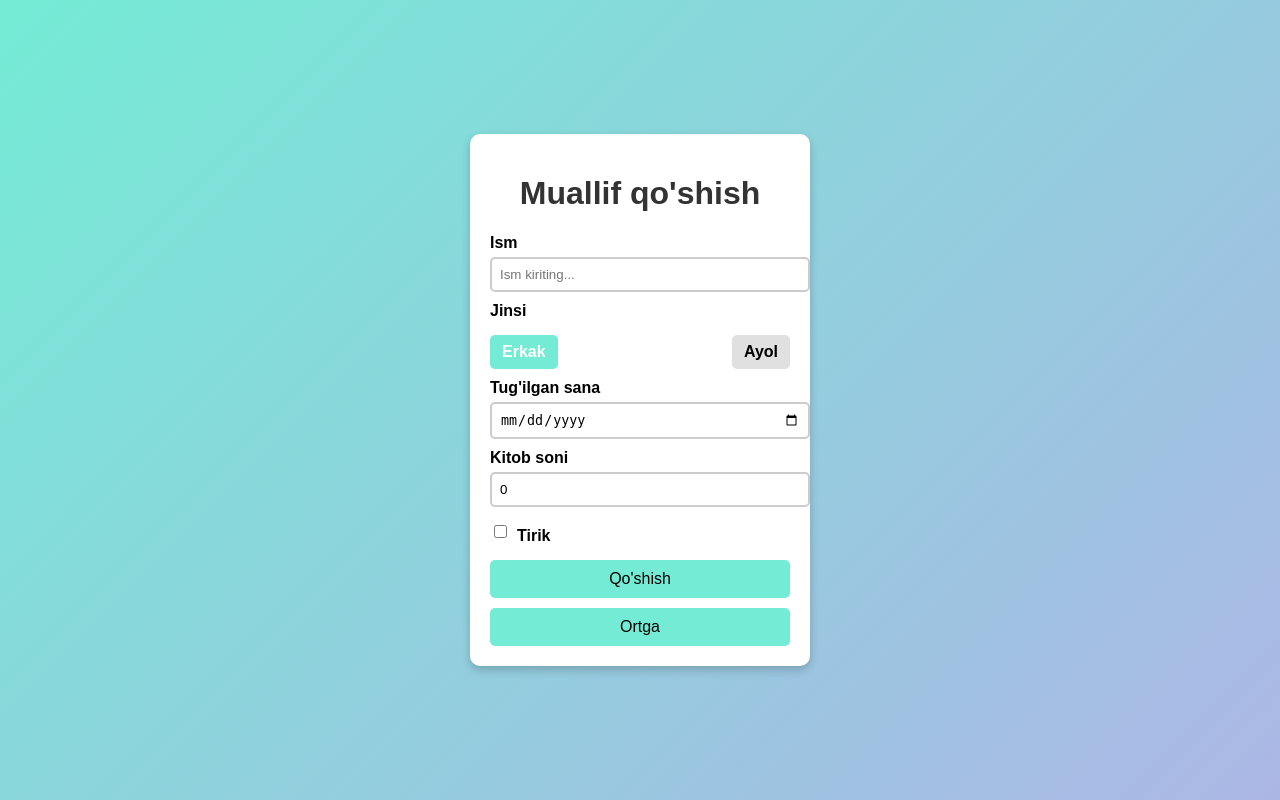
After one commit to Khayotbek1/Library, a Django app: page /authors/create_author/ in a window 1280 px wide. The commit adds this page. Run offline with Django 5.2, Linux system fonts and the light colour scheme.

Commit message:
Created admin and author create

```diff
--- a/core/settings.py
+++ b/core/settings.py
@@ -106,6 +106,7 @@ AUTH_PASSWORD_VALIDATORS = [
 
 LANGUAGE_CODE = 'en-us'
 
+
 TIME_ZONE = 'Asia/Tashkent'
 
 USE_I18N = True
--- a/core/urls.py
+++ b/core/urls.py
@@ -11,16 +11,19 @@ urlpatterns = [
     path('author/<int:author_id>/', author_detail, name='author_detail'),
     path('books/', book_view, name='book_view'),
     path('books/<int:book_id>/', book_detail, name='book_detail'),
-    path('records/', record_view),
+    path('records/', record_view, name='records'),
     path('alive_authors/', alive_authors),
     path('top_3_books/', top_3_books),
     path('oxirgi3ta_records/', last_3_records),
     path('fiction_books/', fiction_books),
-    path('lib_admin/', library_admin),
+    path('lib_admin/', library_admin, name='lib_admin'),
     path('lib_detail/<int:admin_id>/', admin_detail, name='admin_detail'),
     path('students/<int:student_id>/', student_detail),
     path('students/<int:student_id>/delete-confirm/', student_delete_confirm, name='student_delete_confirm'),
     path('students/<int:student_id>/delete/', student_delete),
     path('authors/<int:author_id>/delete-confirm/', author_delete_confirm, name='author_delete_confirm'),
     path('authors/<int:author_id>/delete/', author_delete),
+    path('authors/create_author/', create_author),
+    path('records/create_record/', create_record),
+    path('lib_admin/create_admin/', create_admin),
 ]
--- a/main/views.py
+++ b/main/views.py
@@ -28,10 +28,10 @@ def home_view(request):
 def students_view(request):
     if request.method == "POST":
         Student.objects.create(
-            name=request.POST.get('ism'),
-            course=request.POST.get('kurs'),
-            group=request.POST.get('guruh'),
-            book_quantity=request.POST.get('kitob_soni')
+            name = request.POST.get('ism'),
+            course = request.POST.get('kurs'),
+            group = request.POST.get('guruh'),
+            book_quantity = request.POST.get('kitob_soni')
         )
         return redirect('students')
     students = Student.objects.all()
@@ -52,6 +52,19 @@ def authors_view(request):
     }
 
     return render(request, 'authors.html', contex)
+
+
+def create_author(request):
+    if request.method == "POST":
+        Author.objects.create(
+            name = request.POST.get('ism'),
+            gender = request.POST.get('jins'),
+            date = request.POST.get('date'),
+            book_quantity = None if request.POST.get('kitob_soni') == '' else request.POST.get('kitob_soni'),
+            alive_or_dead =True if request.POST.get('tirik') == 'on' else False,
+        )
+        return redirect('authors')
+    return render(request, "create_author.html")
 
 def author_detail(request, author_id):
     author = Author.objects.get(id=author_id)
@@ -134,3 +147,30 @@ def author_delete(request, author_id):
     author = Author.objects.get(id = author_id)
     author.delete()
     return redirect('authors')
+
+def create_record(request):
+    if request.method == "POST":
+        Record.objects.create(
+            student = Student.objects.get(id = request.POST.get('talaba_id')),
+            book = Book.objects.get(id = request.POST.get('kitob_id')),
+            admin = LibraryAdmin.objects.get(id = request.POST.get('admin_id')),
+            date_received = None if request.POST.get('topshirildi') == '' else request.POST.get('topshirildi'),
+            return_date = None if request.POST.get('qaytarish') == '' else request.POST.get('topshirildi'),
+        )
+        return redirect('records')
+    context = {
+        'admins' : LibraryAdmin.objects.all(),
+        'talabalar': Student.objects.all(),
+        'kitoblar': Book.objects.all()
+    }
+    return render (request, "create_record.html", context)
+
+
+def create_admin(request):
+    if request.method == "POST":
+        LibraryAdmin.objects.create(
+            name = request.POST.get('ism'),
+            working_hours = request.POST.get('ish_vaqti'),
+        )
+        return redirect('lib_admin')
+    return render(request, "create_admin.html")
--- /dev/null
+++ b/templates/create_author.html
@@ -0,0 +1,195 @@
+<!DOCTYPE html>
+<html lang="uz">
+<head>
+    <meta charset="UTF-8">
+    <meta name="viewport" content="width=device-width, initial-scale=1.0">
+    <title>Muallif qo'shish</title>
+    <style>
+        /* Umumiy stillar */
+        body {
+            font-family: Arial, sans-serif;
+            background: linear-gradient(135deg, #74ebd5, #acb6e5);
+            display: flex;
+            justify-content: center;
+            align-items: center;
+            height: 100vh;
+            margin: 0;
+        }
+
+        form {
+            background: white;
+            padding: 20px;
+            border-radius: 10px;
+            box-shadow: 0px 4px 10px rgba(0, 0, 0, 0.2);
+            width: 300px;
+            animation: fadeIn 1s ease-in-out;
+        }
+
+        h1 {
+            text-align: center;
+            color: #333;
+        }
+
+        label {
+            font-weight: bold;
+            display: block;
+            margin-top: 10px;
+        }
+
+        input[type="text"],
+        input[type="date"],
+        input[type="number"] {
+            width: 100%;
+            padding: 8px;
+            margin-top: 5px;
+            border: 2px solid #ccc;
+            border-radius: 5px;
+            transition: 0.3s;
+        }
+
+        input[type="text"]:focus,
+        input[type="date"]:focus,
+        input[type="number"]:focus {
+            border-color: #74ebd5;
+            box-shadow: 0px 0px 5px #74ebd5;
+            outline: none;
+        }
+
+        /* Radio tugmalar */
+        .radio-group {
+            display: flex;
+            justify-content: space-between;
+            margin-top: 5px;
+        }
+
+        .radio-group input {
+            display: none;
+        }
+
+        .radio-group label {
+            background: #e0e0e0;
+            padding: 8px 12px;
+            border-radius: 5px;
+            cursor: pointer;
+            transition: 0.3s;
+        }
+
+        .radio-group input:checked + label {
+            background: #74ebd5;
+            color: white;
+        }
+
+        /* Checkbox */
+        .checkbox-group {
+            display: flex;
+            align-items: center;
+            margin-top: 10px;
+        }
+
+        .checkbox-group input {
+            margin-right: 10px;
+        }
+
+        /* Tugma */
+        button {
+            width: 100%;
+            padding: 10px;
+            background: #74ebd5;
+            border: none;
+            color: white;
+            font-size: 16px;
+            border-radius: 5px;
+            margin-top: 15px;
+            cursor: pointer;
+            transition: 0.3s;
+            color: #000000;
+        }
+
+        button:hover {
+            background: #5ac0c0;
+        }
+
+        button:active {
+            transform: scale(0.95);
+        }
+
+.close_btn {
+    display: block; /* Tugmani block qilish */
+    width: calc(100% - 20px); /* Tugma konteynerga yopishib qolmasligi uchun */
+    padding: 10px;
+    background: #74ebd5;
+    border: none;
+    color: white;
+    font-size: 16px;
+    border-radius: 5px;
+    margin: 10px auto 0 auto; /* Markazga joylash */
+    cursor: pointer;
+    transition: 0.3s;
+    text-decoration: none;
+    text-align: center;
+    color: #000000;
+}
+
+.close_btn:hover {
+    background: #5ac0c0;
+}
+
+.close_btn:active {
+    transform: scale(0.95);
+}
+
+
+
+
+
+
+        /* Animatsiyalar */
+        @keyframes fadeIn {
+            from {
+                opacity: 0;
+                transform: translateY(-10px);
+            }
+            to {
+                opacity: 1;
+                transform: translateY(0);
+            }
+        }
+
+    </style>
+</head>
+<body>
+
+  <form method="post">
+    {% csrf_token %}
+    <h1>Muallif qo'shish</h1>
+
+    <label for="ism">Ism</label>
+    <input type="text" name="ism" id="ism" placeholder="Ism kiriting..." required>
+
+    <label>Jinsi</label>
+    <div class="radio-group">
+        <input type="radio" name="jins" value="Erkak" id="erkak" checked>
+        <label for="erkak">Erkak</label>
+
+        <input type="radio" name="jins" value="Ayol" id="ayol">
+        <label for="ayol">Ayol</label>
+    </div>
+
+    <label for="date">Tug'ilgan sana</label>
+    <input type="date" id="date" name="date">
+
+    <label for="kitob_soni">Kitob soni</label>
+    <input type="number" id="kitob_soni" name="kitob_soni" value="0">
+
+    <div class="checkbox-group">
+        <input type="checkbox" id="tirik" value="author_id" name="tirik">
+        <label for="tirik">Tirik</label>
+    </div>
+
+    <button type="submit">Qo'shish</button>
+
+    <a class="close_btn" href="author/">Ortga</a>
+  </form>
+
+</body>
+</html>
--- a/templates/lib_admin.html
+++ b/templates/lib_admin.html
@@ -53,6 +53,7 @@
 
    <h1>Barcha Adminlar</h1>
     <a href="/">Bosh sahifa</a>
+    <a href="create_admin">Admin qo'shish</a>
     <hr>
     {% for admin in lib_admin %}
         <a href="{% url 'admin_detail' admin.id %}">{{ admin.name }}</a>
```
Also changed, not shown: templates/authors.html (+27 -0 lines), templates/create_admin.html (added, +119 -0 lines), templates/create_record.html (added, +155 -0 lines), templates/records.html (+30 -3 lines), db.sqlite3, 1 other file.
